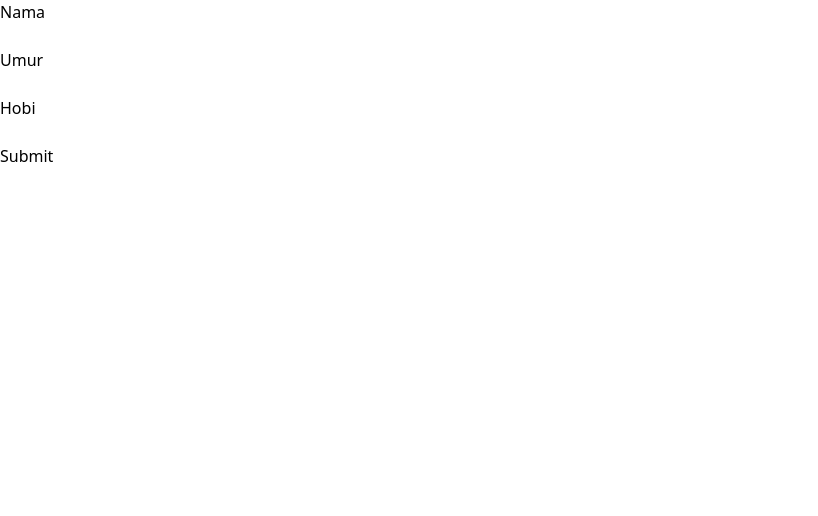
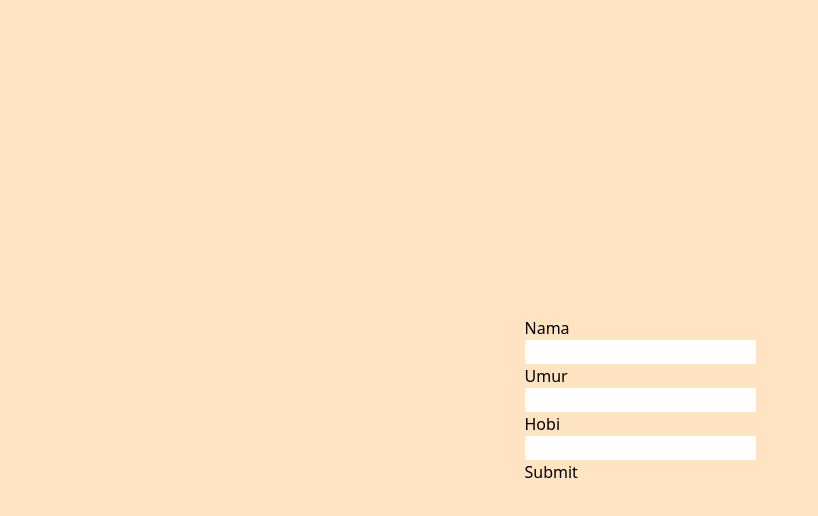
Before and after one commit to revou-fsse-3/module-4-isnendyankp, a React (Vite) app: page / in a window 1280 px wide. Shown: the top 516 px of the page, without its empty margins (0-818 px from the left). Built offline with nearby package versions, Linux system fonts and the light colour scheme; the HTML template or start-up script is replaced by a standard one.

Commit message:
Add styling app for form container

```diff
--- a/src/App.css
+++ b/src/App.css
@@ -1,3 +1,12 @@
 @tailwind base;
 @tailwind components;
 @tailwind utilities;
+
+/* styling .app for form into center like a normal form */
+.app {
+  display: flex;
+  justify-content: center;
+  align-items: center;
+  height: 100vh;
+  background-color: bisque;
+}
--- a/src/App.tsx
+++ b/src/App.tsx
@@ -6,7 +6,7 @@ function App() {
 
 
   return (
-    <div>
+    <div className='app'>
       <HomeContainer />
     </div>
   );
@@ -18,6 +18,7 @@ export default App
 // 1. cr8 App component
 // 2. import HomeContainer component
 // 3. render with pass in HomeContainer component
+// 4. Add className props to div component with value display flex and justify center
 
 
 
--- a/src/containers/HomeContainer/index.tsx
+++ b/src/containers/HomeContainer/index.tsx
@@ -23,7 +23,7 @@ const HomeContainer = () => {
         hobi: yup.string().required('Hobi nya apa nih?')
       }),
     });
-
+        console.log(formMik);
         return (
           <>
             <form onSubmit={formMik.handleSubmit}>
```
